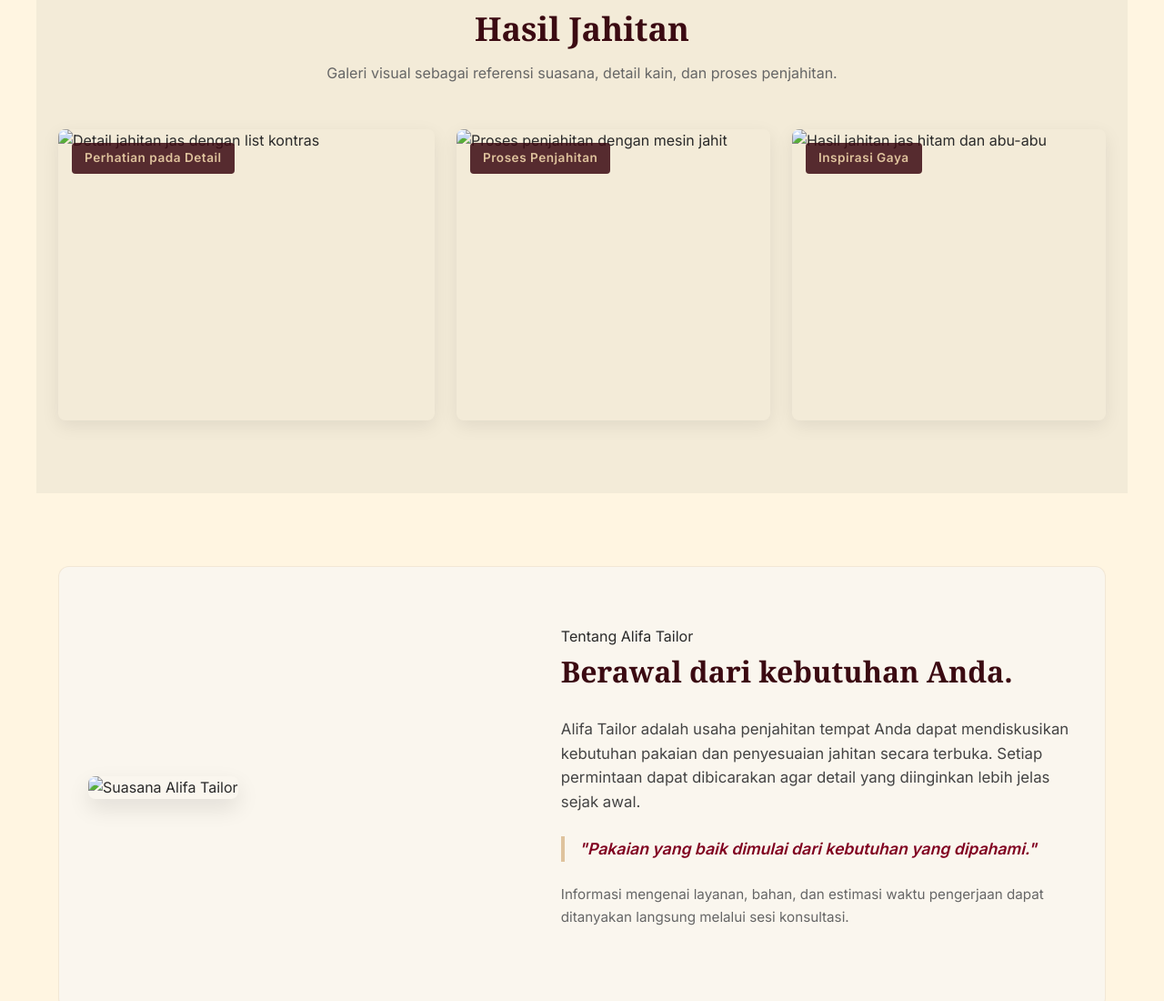
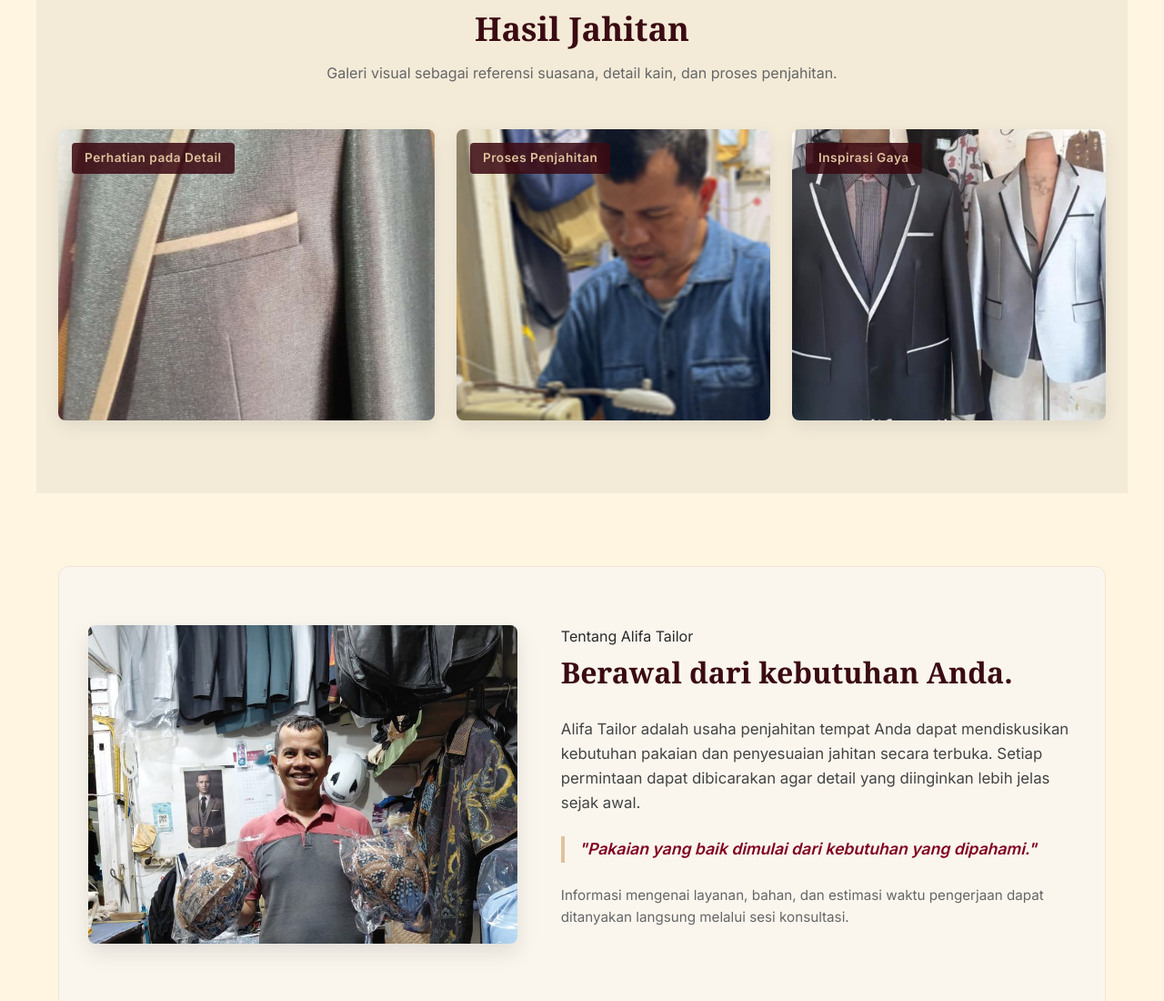
Before and after one commit to ravenskakylainaayah442-del/Lagi-, a plain HTML site: page index.html in a window 1280 px wide. Shown: the part 1419-2519 px from the top of the page at 91% size. Drawn offline with Linux system fonts and the light colour scheme; a web font is replaced by a local one.

Commit message:
Update image paths to remove 'images/' prefix

```diff
--- a/index.html
+++ b/index.html
@@ -108,17 +108,17 @@
             <!-- Foto 1: Detail Jas -->
             <div class="gallery-item">
                 <span class="gallery-caption">Perhatian pada Detail</span>
-                <img src="images/detail-jas.jpg" alt="Detail jahitan jas dengan list kontras">
+                <img src="detail-jas.jpg" alt="Detail jahitan jas dengan list kontras">
             </div>
             <!-- Foto 2: Proses Menjahit -->
             <div class="gallery-item">
                 <span class="gallery-caption">Proses Penjahitan</span>
-                <img src="images/proses-menjahit.jpg" style="object-position: center 25%;" alt="Proses penjahitan dengan mesin jahit">
+                <img src="proses-menjahit.jpg" style="object-position: center 25%;" alt="Proses penjahitan dengan mesin jahit">
             </div>
             <!-- Foto 3: Koleksi Jas -->
             <div class="gallery-item">
                 <span class="gallery-caption">Inspirasi Gaya</span>
-                <img src="images/koleksi-jas.jpg" alt="Hasil jahitan jas hitam dan abu-abu">
+                <img src="koleksi-jas.jpg" alt="Hasil jahitan jas hitam dan abu-abu">
             </div>
         </div>
     </section>
@@ -129,7 +129,7 @@
             <div class="about-grid">
                 <!-- Foto 4: Tentang Kami -->
                 <div class="about-img">
-                    <img src="images/tentang-kami.jpg" style="object-position: center 20%;" alt="Suasana Alifa Tailor">
+                    <img src="tentang-kami.jpg" style="object-position: center 20%;" alt="Suasana Alifa Tailor">
                 </div>
                 <div class="about-text">
                     <span>Tentang Alifa Tailor</span>
```
